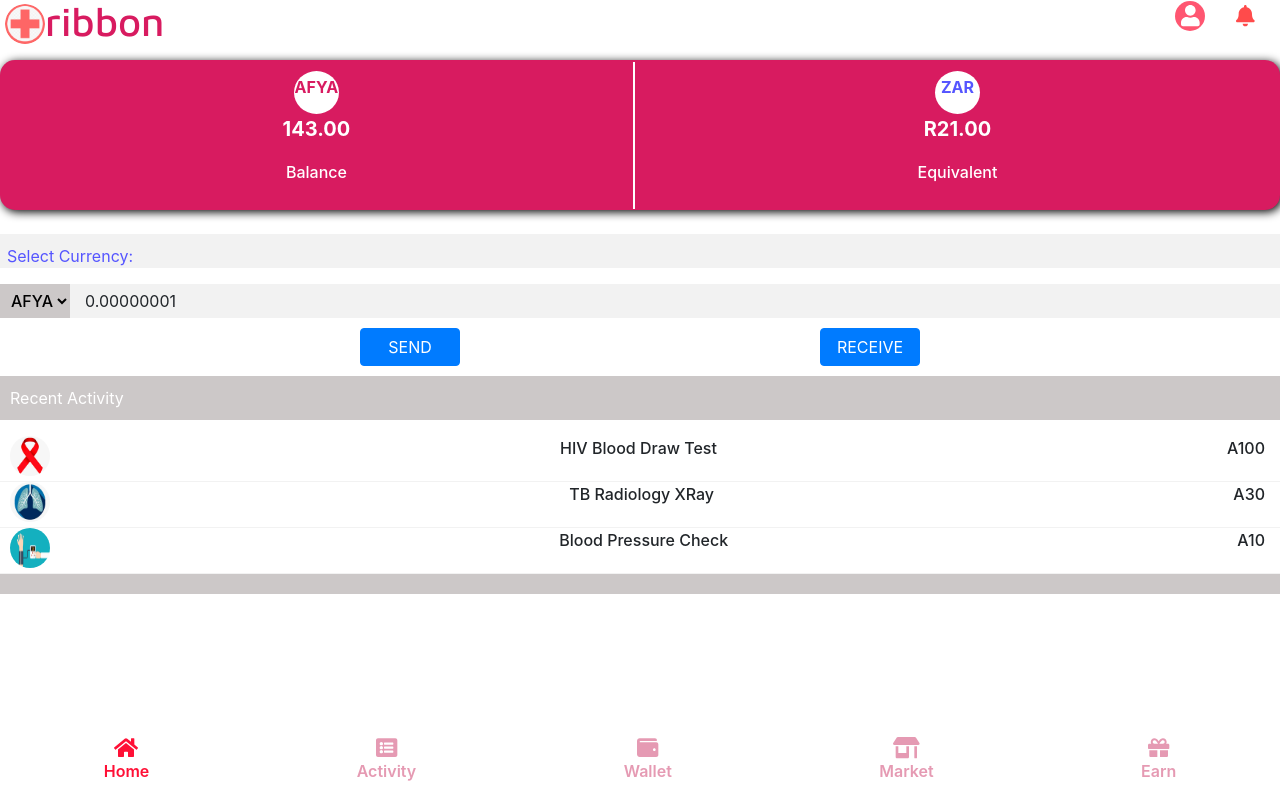
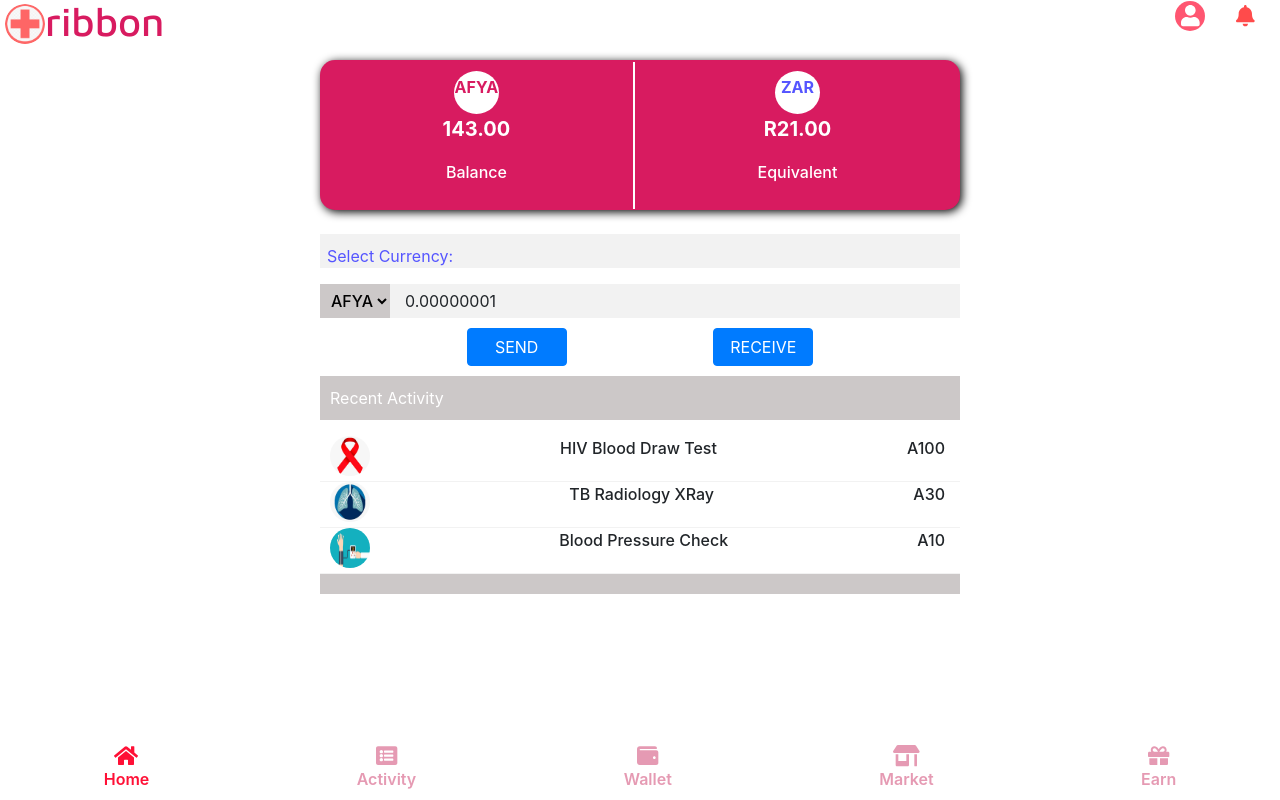
Before and after one commit to johnalalade/internproject, a React (Create React App) app: page / in a window 1280 px wide. Built offline with nearby package versions, Linux system fonts and the light colour scheme.

Commit message:
Editing tabs and desktop view

```diff
--- a/src/Screens/Home.js
+++ b/src/Screens/Home.js
@@ -32,9 +32,10 @@
                 <Header />
 
                 {(this.state.page !== "Home")? <Page page={this.state.page} /> :
-                    <div>
+                    <div className="outter-container">
+                        <div className="content">
                         {/* Top Box */}
-                        <div className="outter-container">
+                        <div className="box-container">
                             <div className="AFYA">
                                 <div className="border-radius">
                                     <h6 className="name1">AFYA</h6>
@@ -105,6 +106,7 @@
                         <div className="last-bar"></div>
 
                         <br />
+                        </div>
                     </div>}
                 <Footer pagename={this.state.page} pagination={this.pagination} />
             </div>
--- a/src/Screens/footer.js
+++ b/src/Screens/footer.js
@@ -16,34 +16,34 @@
   return (
     <div className="tab">
 
-      <p onClick={() => props.pagination("Home")} className={`${home} navlink`}>
+      <button onClick={() => props.pagination("Home")} className={`${home} navlink`}>
         <FontAwesomeIcon icon={faHome} size="lg" />
        Home
-       </p>
+       </button>
 
 
 
-      <p className={`${activity} navlink`} onClick={() => props.pagination("Activity")} >
+      <button className={`${activity} navlink`} onClick={() => props.pagination("Activity")} >
         <FontAwesomeIcon icon={faListAlt} size="lg"></FontAwesomeIcon>
         Activity
-      </p>
+      </button>
 
-      <p className={`${wallet} navlink`} onClick={() => props.pagination("Wallet")} >
+      <button className={`${wallet} navlink`} onClick={() => props.pagination("Wallet")} >
         <FontAwesomeIcon icon={faWallet} size="lg"></FontAwesomeIcon>
         Wallet
-      </p>
+      </button>
 
 
-      <p className={`${market} navlink`} onClick={() => props.pagination("Market")} >
+      <button className={`${market} navlink`} onClick={() => props.pagination("Market")} >
         <FontAwesomeIcon icon={faStoreAlt} size="lg"></FontAwesomeIcon>
         Market
-      </p>
+      </button>
 
 
-      <p className={`${earn} navlink`} onClick={() => props.pagination("Earn")} >
+      <button className={`${earn} navlink`} onClick={() => props.pagination("Earn")} >
         <FontAwesomeIcon icon={faGift} size="lg"></FontAwesomeIcon>
         Earn
-      </p>
+      </button>
 
     </div>
   );
--- a/src/Screens/style.css
+++ b/src/Screens/style.css
@@ -24,13 +24,6 @@
     width: 40px;
     opacity: 0.6;
 }
-
-@media (min-width: 576px){
-  .user-notification{
-    padding-right: +20px;
-    max-width: 100px;
-  }
-}
 .logo{
   border-radius: 50%;
 }
@@ -45,6 +38,12 @@
   align-items: center;
   justify-content: space-between;
   width: 20%;
+}
+@media (min-width: 576px){
+  .user-notification{
+    padding-right: +20px;
+    max-width: 100px;
+  }
 }
 .user{
   display: flex;
@@ -77,14 +76,28 @@
   opacity: 0.7;
   text-decoration: none;
   font-weight: 600;
+  border: none;
+  background: none;
 }
 .current{
   color: #ff1036;
   opacity: 1;
 }
 
+/* Container */
+@media (min-width: 576px){
+  .outter-container{
+    display: flex;
+    flex-direction: column;
+    justify-content: center;
+    align-items: center;
+  }
+  .content{
+    width: 50vw;
+  }
+}
 /* Top box */
-.outter-container{
+.box-container{
   background-color: rgb(216, 27, 96);
   display: flex;
   justify-content: space-evenly;
```
